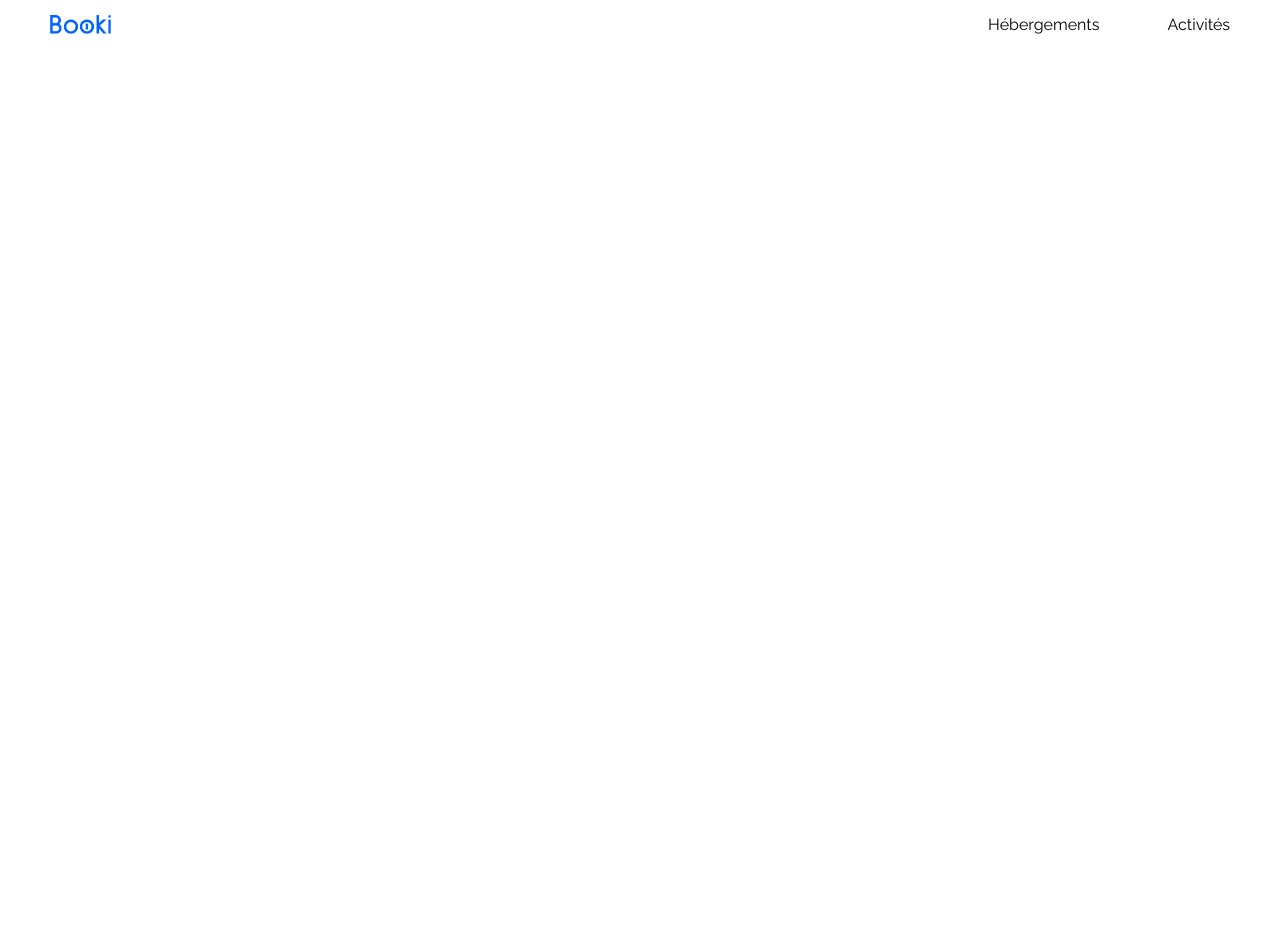
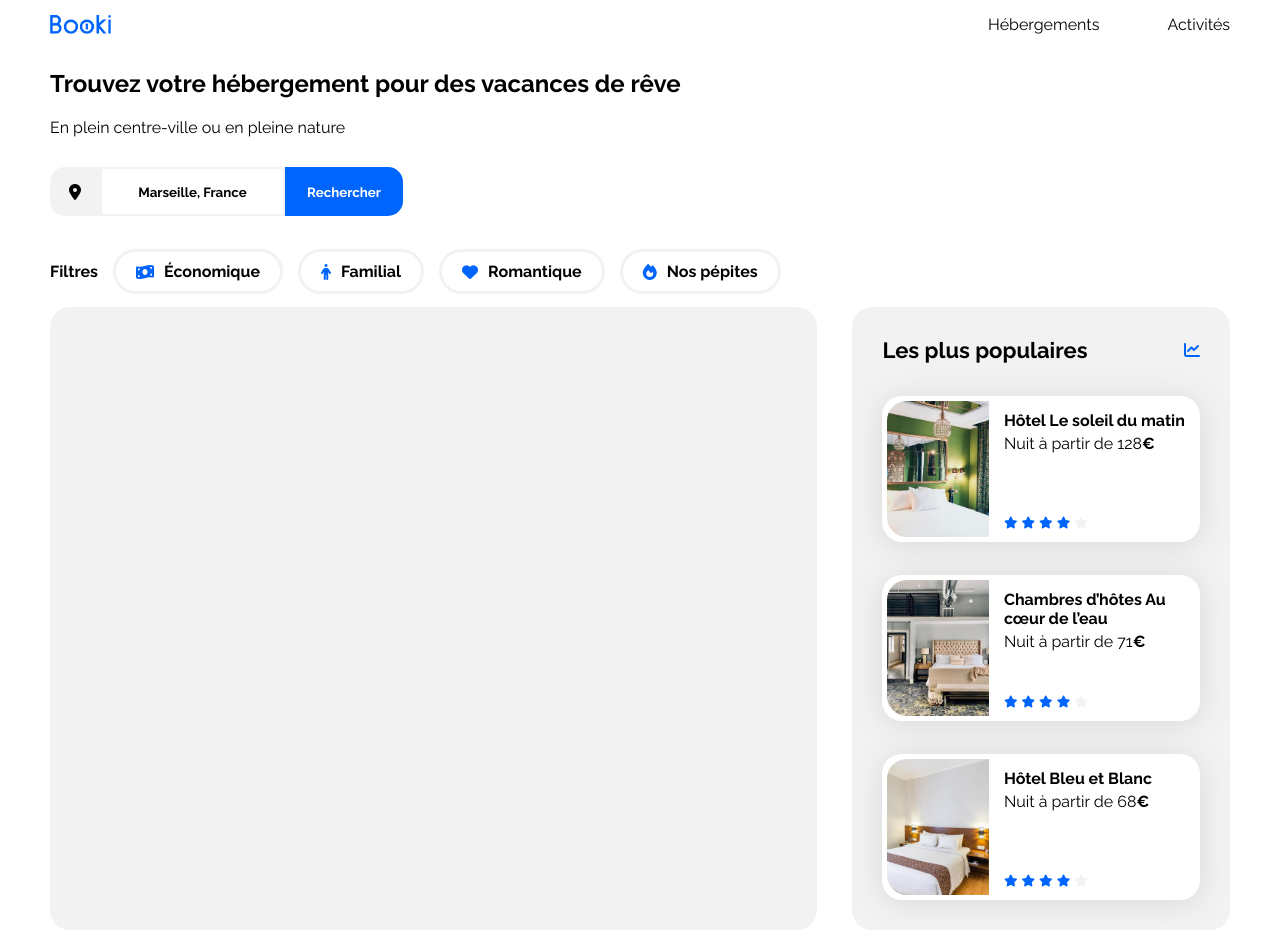
Before and after one commit to Wyllidev/OpenClassroomProjet3, a plain HTML site: page index.html in a window 1280 px wide. Before the commit the page ends 800 px from the top, so only its background shows below. Drawn offline with Linux system fonts and the light colour scheme.

Commit message:
creation filter bar html and CSS

```diff
--- a/css/style.css
+++ b/css/style.css
@@ -16,8 +16,10 @@ header img {
 }
 
 .menu a:hover {
-  color: #0065FC
+  color: #0065FC;
 }
+
+
 
 /****** Search Bar ***********/
 
@@ -28,6 +30,8 @@ header img {
 .search-bar {
   display: flex;
   height: 49px;
+  margin-bottom: 30px;
+  margin-top: 30px;
 }
 
 .vector {
@@ -64,6 +68,34 @@ input::placeholder {
   border-width: 0;
   width: 10%;
 
+}
+
+/****** Filter ***********/
+
+.filter p {
+  font-weight: 700;
+}
+
+.filter {
+  display: flex;
+  align-items: center;
+  gap: 15px;
+  margin-bottom: 10px;
+}
+
+.list-filter {
+  display: flex;
+  gap: 15px;
+}
+
+.filtre-items {
+  display: flex;
+  align-items: center;
+  gap: 10px;
+  border: solid 3px #F2F2F2;
+  padding: 10px 20px;
+  border-radius: 25px;
+  font-weight: 700;
 }
 
 /****** General ***********/
--- a/index.html
+++ b/index.html
@@ -30,7 +30,7 @@
                 <a href="#">Activités</a>
             </nav>
         </header>
-        <main style="display: none;">
+        <main>
             <div class="info-group">
                 <article class="headline">
                     <h2>Trouvez votre hébergement pour des vacances de rêve</h2>
@@ -43,6 +43,32 @@
                         </div>
                         <input type="text" placeholder="Marseille, France" id="site-seach">
                         <button class="search button"><span>Rechercher</span></button>
+                    </div>
+                    <div class="filter">
+                        <p>Filtres</p>
+                        <div class="list-filter">
+                            <a href="#">
+                                <div class="filtre-items">
+                                    <i class="fa-solid fa-money-bill-wave"></i>Économique
+                                </div>
+                            </a>
+                            <a href="#">
+                                <div class="filtre-items">
+                                    <i class="fa-solid fa-person"></i>Familial
+                                </div>
+                            </a>
+                            <a href="#">
+                                <div class="filtre-items">
+                                    <i class="fa-solid fa-heart"></i>Romantique
+                                </div>
+                            </a>
+                            <a href="#">
+                                <div class="filtre-items">
+                                    <i class="fa-solid fa-fire"></i>Nos pépites
+                                </div>
+                            </a>
+                        </div>
+
                     </div>
                 </nav>
 
```
